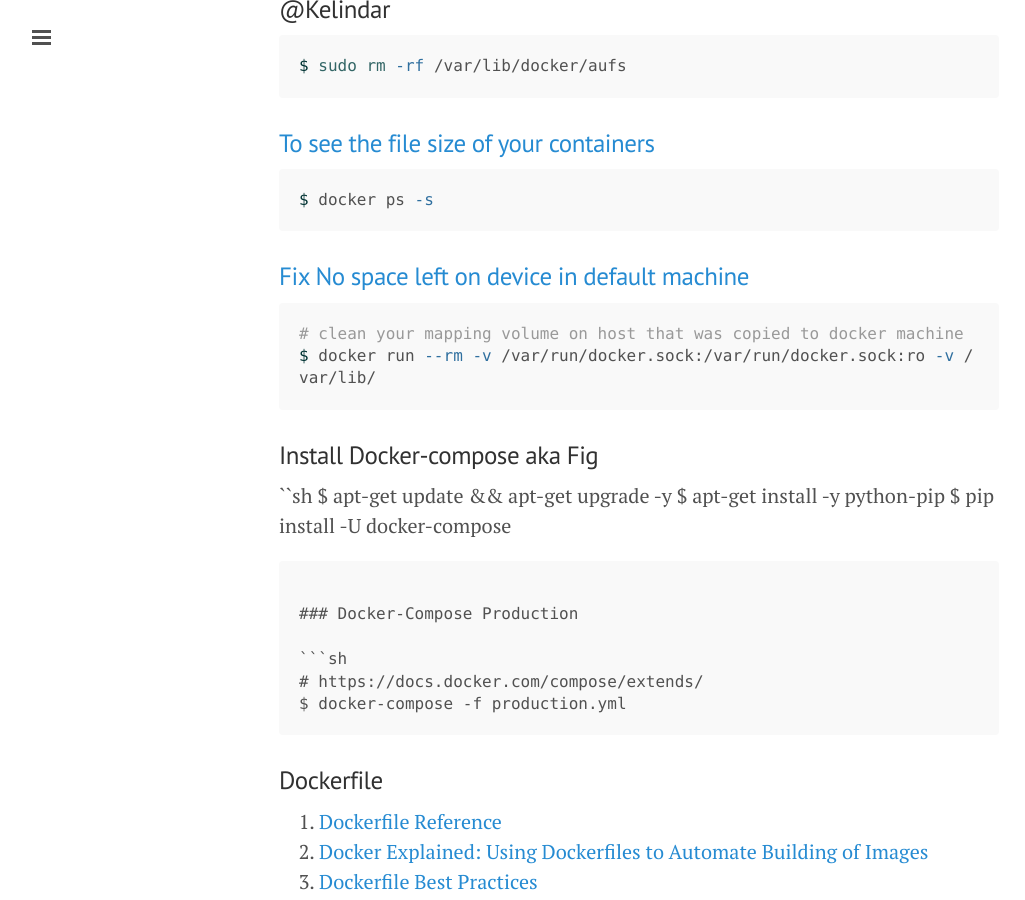
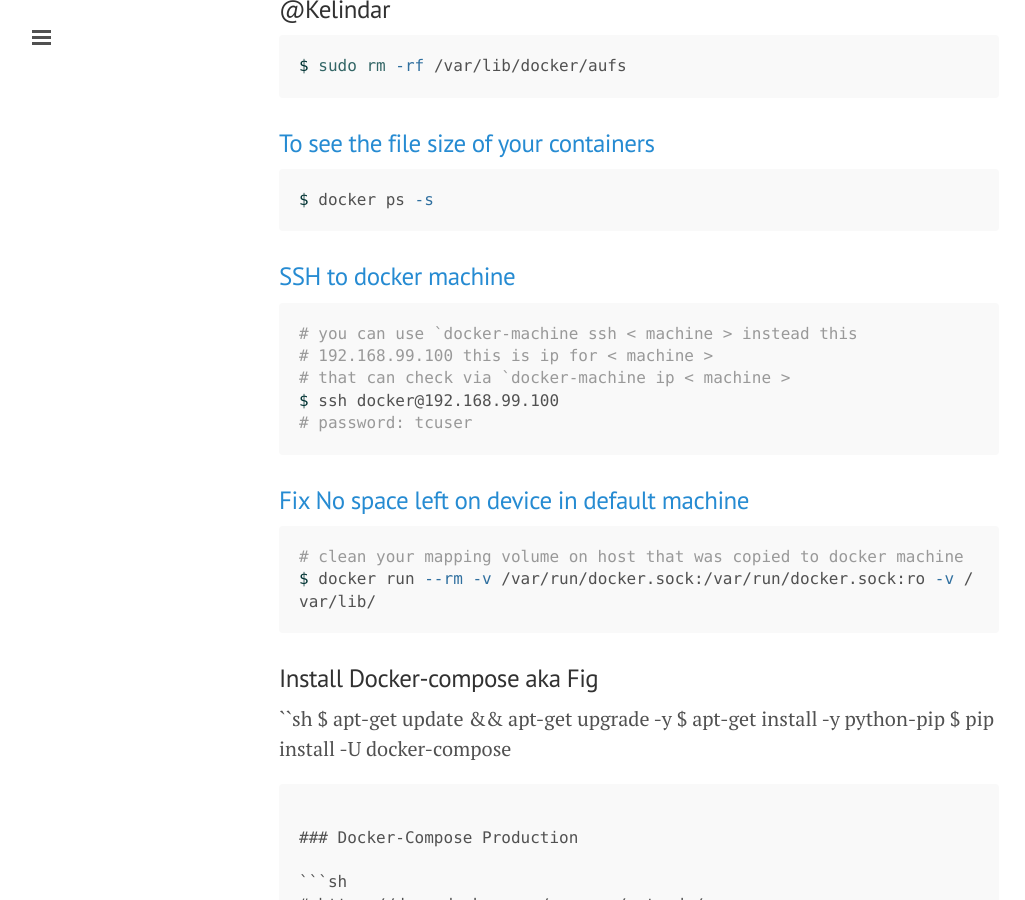
Before and after one commit to ibotdotout/ibotdotout.github.io, a Jekyll site: the page built from _posts/2014-09-11-docker.md, in a window 1280 px wide and 900 px high, scrolled down 4962 px. Shown: the whole window, without its empty margins (1-1026 px from the left). Built offline with Jekyll 4.4.1, drawn with Linux system fonts in a browser that asks for light colours; nearby versions of some CDN libraries; Markdown is read by kramdown in place of the engine named in the settings; comment, search, counter and statistics services are not loaded.

Commit message:
Add more docker tips

````diff
--- a/_posts/2014-09-11-docker.md
+++ b/_posts/2014-09-11-docker.md
@@ -210,6 +210,16 @@ $ sudo rm -rf /var/lib/docker/aufs
 $ docker ps -s
 ```
 
+### [SSH to docker machine](http://stackoverflow.com/a/33350931)
+
+```sh
+# you can use `docker-machine ssh < machine > instead this
+# 192.168.99.100 this is ip for < machine >
+# that can check via `docker-machine ip < machine >
+$ ssh docker@192.168.99.100
+# password: tcuser
+```
+
 ### [Fix No space left on device in default machine](https://github.com/docker/machine/issues/1779)
 
 ```sh
````
